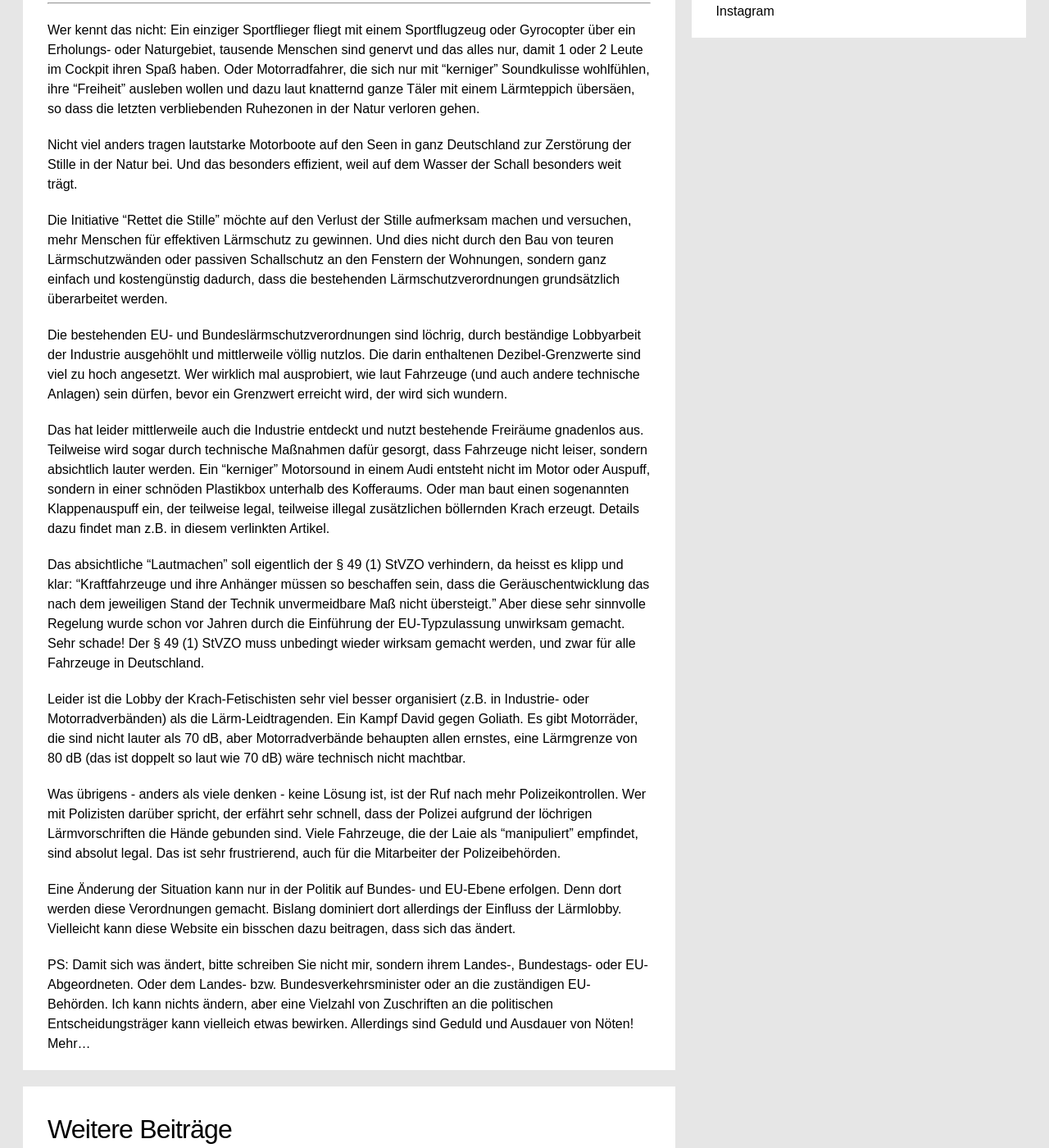
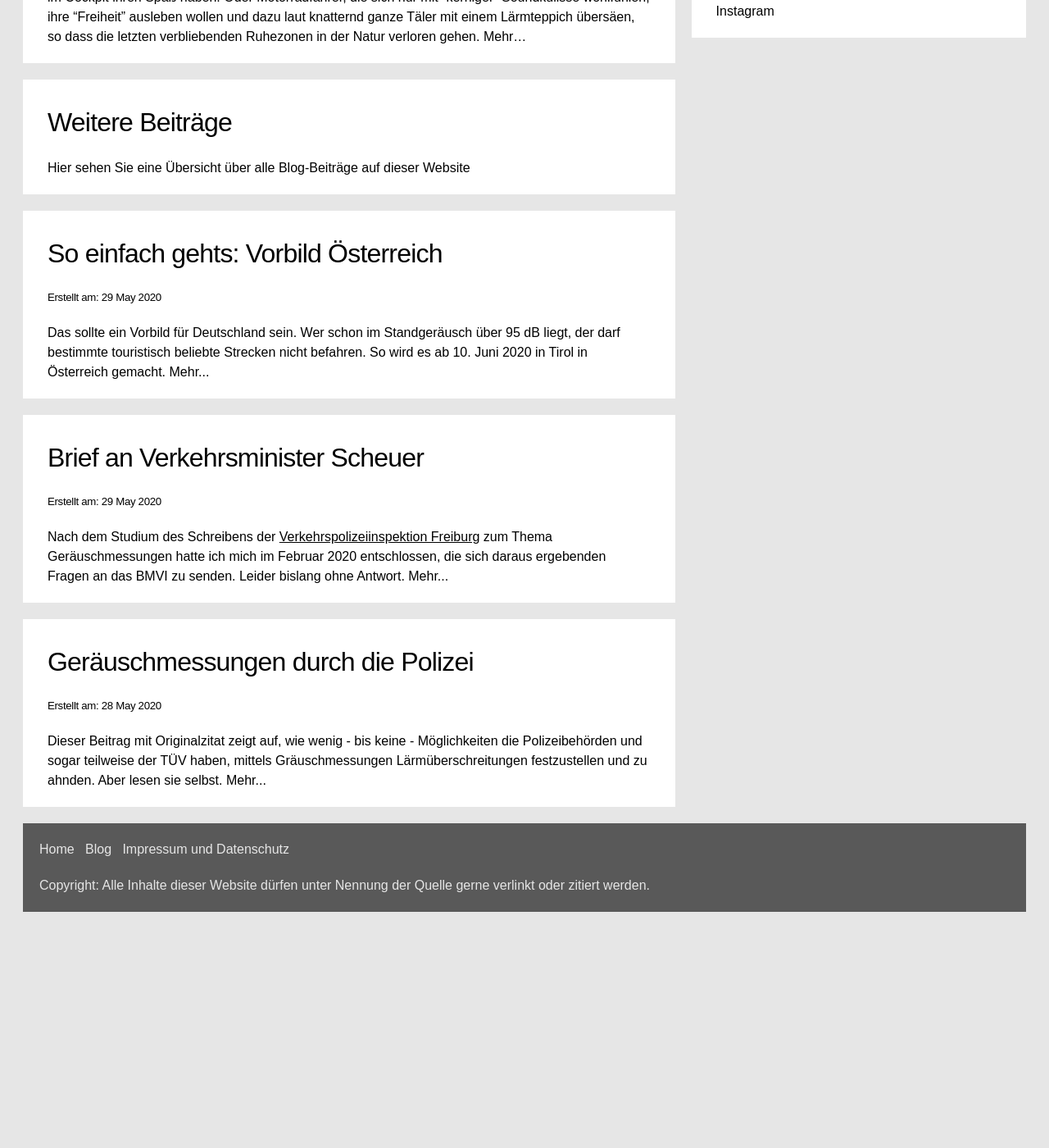
Before and after one commit to rettet-die-stille/rettet-die-stille.github.io, a Jekyll site: the page built from index.md, in a window 1280 px wide and 1400 px high, scrolled down 791 px. Shown: the whole window at 82% size. Built offline with Jekyll 4.4.1, drawn with Linux system fonts in a browser that asks for light colours; our own code applies the rules of GitHub Pages for plain Markdown files; after the commit the page ends 1931 px from its top, so only the background shows below that.

Commit message:
Update index.md

```diff
--- a/index.md
+++ b/index.md
@@ -2,26 +2,6 @@
 layout: home
 ---
 
-## Es braucht nur ein paar wenige rücksichtslose Menschen um ganze Naturregionen bzw. Erholungsgebiete für Tausende von Menschen zu entwerten. Nämlich dann, wenn diese Gebiete mit lauten Motorrädern, Quads oder auf Sound getunten Sportwagen befahren oder mit dem Sport- oder Leichtflugzeug überflogen werden.
+Es braucht nur ein paar wenige rücksichtslose Menschen um ganze Naturregionen bzw. Erholungsgebiete für Tausende von Menschen zu entwerten. Nämlich dann, wenn diese Gebiete mit lauten Motorrädern, Quads oder auf Sound getunten Sportwagen befahren oder mit dem Sport- oder Leichtflugzeug überflogen werden.
 
-<hr>
-
-Wer kennt das nicht: Ein einziger Sportflieger fliegt mit einem Sportflugzeug oder Gyrocopter über ein Erholungs- oder Naturgebiet, tausende Menschen sind genervt und das alles nur, damit 1 oder 2 Leute im Cockpit ihren Spaß haben. Oder Motorradfahrer, die sich nur mit "kerniger" Soundkulisse wohlfühlen, ihre "Freiheit" ausleben wollen und dazu laut knatternd ganze Täler mit einem Lärmteppich übersäen, so dass die letzten verbliebenden Ruhezonen in der Natur verloren gehen.
-
-Nicht viel anders tragen lautstarke Motorboote auf den Seen in ganz Deutschland zur Zerstörung der Stille in der Natur bei. Und das besonders effizient, weil auf dem Wasser der Schall besonders weit trägt.
-
-Die Initiative "Rettet die Stille" möchte auf den Verlust der Stille aufmerksam machen und versuchen, mehr Menschen für effektiven Lärmschutz zu gewinnen. Und dies nicht durch den Bau von teuren Lärmschutzwänden oder passiven Schallschutz an den Fenstern der Wohnungen, sondern ganz einfach und kostengünstig dadurch, dass die bestehenden Lärmschutzverordnungen grundsätzlich überarbeitet werden.
-
-Die bestehenden EU- und Bundeslärmschutzverordnungen sind löchrig, durch beständige Lobbyarbeit der Industrie ausgehöhlt und mittlerweile völlig nutzlos. Die darin enthaltenen Dezibel-Grenzwerte sind viel zu hoch angesetzt. Wer wirklich mal ausprobiert, wie laut Fahrzeuge (und auch andere technische Anlagen) sein dürfen, bevor ein Grenzwert erreicht wird, der wird sich wundern.
-
-Das hat leider mittlerweile auch die Industrie entdeckt und nutzt bestehende Freiräume gnadenlos aus. Teilweise wird sogar durch technische Maßnahmen dafür gesorgt, dass Fahrzeuge nicht leiser, sondern absichtlich lauter werden. Ein "kerniger" Motorsound in einem Audi entsteht nicht im Motor oder Auspuff, sondern in einer schnöden Plastikbox unterhalb des Kofferaums. Oder man baut einen sogenannten Klappenauspuff ein, der teilweise legal, teilweise illegal zusätzlichen böllernden Krach erzeugt. Details dazu findet man z.B. in diesem [verlinkten Artikel](https://www.autotuning.de/was-ist-ein-klappenauspuff/){:target="_blank"}.
-
-Das absichtliche "Lautmachen" soll eigentlich der § 49 (1) StVZO verhindern, da heisst es klipp und klar: "Kraftfahrzeuge und ihre Anhänger müssen so beschaffen sein, dass die Geräuschentwicklung das nach dem jeweiligen Stand der Technik unvermeidbare Maß nicht übersteigt." Aber diese sehr sinnvolle Regelung wurde schon vor Jahren durch die Einführung der EU-Typzulassung unwirksam gemacht. Sehr schade! Der § 49 (1) StVZO muss unbedingt wieder wirksam gemacht werden, und zwar für alle Fahrzeuge in Deutschland.
-
-Leider ist die Lobby der Krach-Fetischisten sehr viel besser organisiert (z.B. in Industrie- oder Motorradverbänden) als die Lärm-Leidtragenden. Ein Kampf David gegen Goliath. Es gibt Motorräder, die sind nicht lauter als 70 dB, aber Motorradverbände behaupten allen ernstes, eine Lärmgrenze von 80 dB (das ist doppelt so laut wie 70 dB) wäre technisch nicht machtbar.
-
-Was übrigens - anders als viele denken - keine Lösung ist, ist der Ruf nach mehr Polizeikontrollen. Wer mit Polizisten darüber spricht, der erfährt sehr schnell, dass der Polizei aufgrund der löchrigen Lärmvorschriften die Hände gebunden sind. Viele Fahrzeuge, die der Laie als "manipuliert" empfindet, sind absolut legal. Das ist sehr frustrierend, auch für die Mitarbeiter der Polizeibehörden.
-
-Eine Änderung der Situation kann nur in der Politik auf Bundes- und EU-Ebene erfolgen. Denn dort werden diese Verordnungen gemacht. Bislang dominiert dort allerdings der Einfluss der Lärmlobby. Vielleicht kann diese Website ein bisschen dazu beitragen, dass sich das ändert.
-
-PS: Damit sich was ändert, bitte schreiben Sie nicht mir, sondern ihrem Landes-, Bundestags- oder EU-Abgeordneten. Oder dem Landes- bzw. Bundesverkehrsminister oder an die zuständigen EU-Behörden. Ich kann nichts ändern, aber eine Vielzahl von Zuschriften an die politischen Entscheidungsträger kann vielleich etwas bewirken. Allerdings sind Geduld und Ausdauer von Nöten! <a href="index2.html">Mehr...</a>
+Wer kennt das nicht: Ein einziger Sportflieger fliegt mit einem Sportflugzeug oder Gyrocopter über ein Erholungs- oder Naturgebiet, tausende Menschen sind genervt und das alles nur, damit 1 oder 2 Leute im Cockpit ihren Spaß haben. Oder Motorradfahrer, die sich nur mit "kerniger" Soundkulisse wohlfühlen, ihre "Freiheit" ausleben wollen und dazu laut knatternd ganze Täler mit einem Lärmteppich übersäen, so dass die letzten verbliebenden Ruhezonen in der Natur verloren gehen. <a href="index2.html">Mehr...</a>
```
